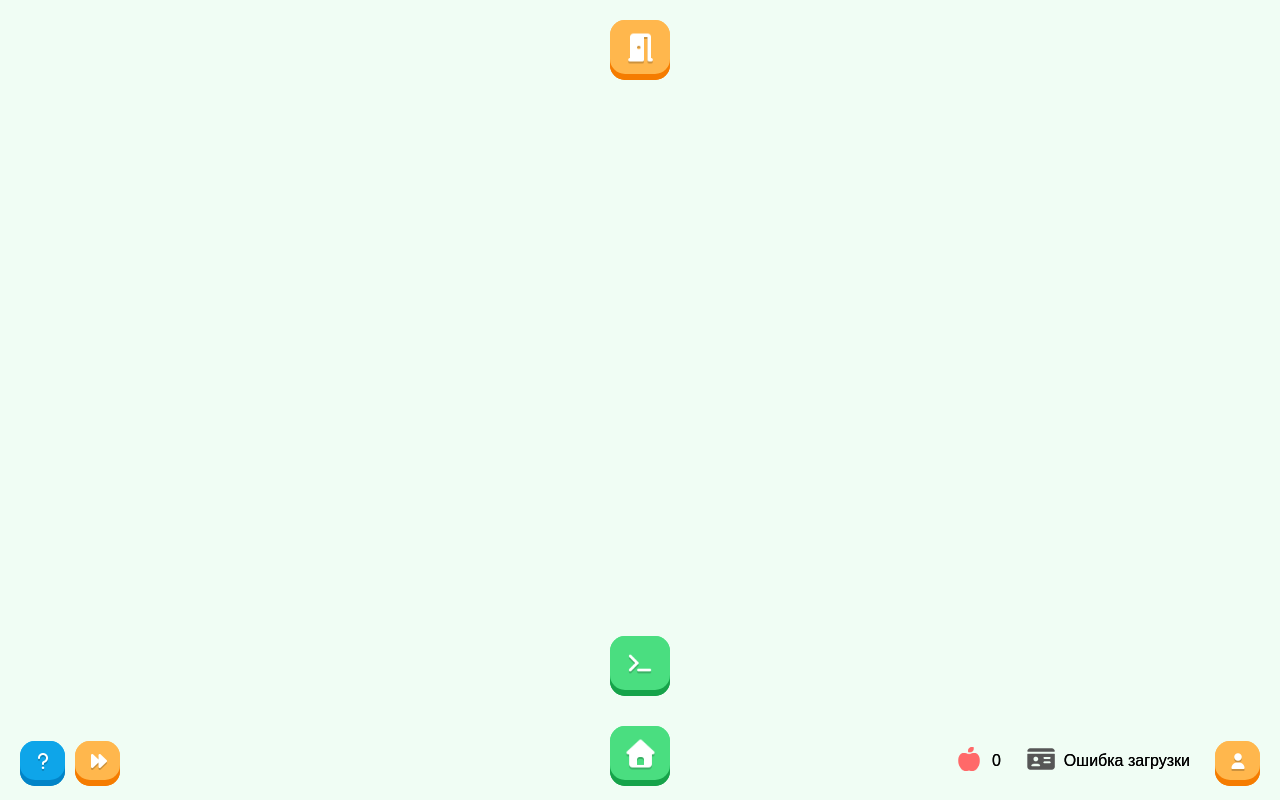
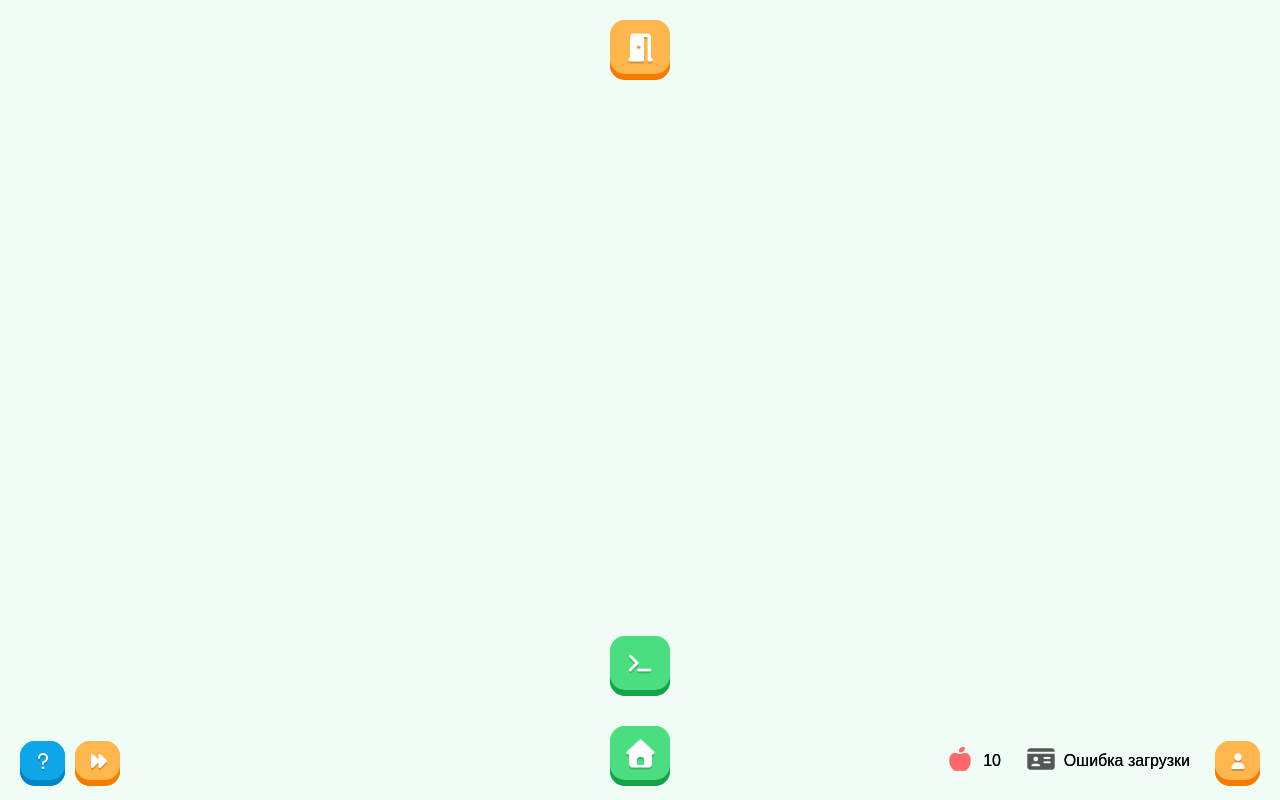
Before and after one commit to kIwwwww1/Hexlet, a Vue app in the folder src/frontend/: page / in a window 1280 px wide. Built offline with nearby package versions, Linux system fonts and the light colour scheme; no server answers.

Commit message:
chenge base data

```diff
--- a/src/frontend/src/App.vue
+++ b/src/frontend/src/App.vue
@@ -4,8 +4,8 @@ import { useRouter } from 'vue-router'
 
 const router = useRouter()
 
-const userEnergy = ref(0)
-const userId = ref('Загрузка...')
+const userEnergy = ref(10)
+const userId = ref('XXXXXX')
 const maxPassedLevel = ref(0)
 
 
```
